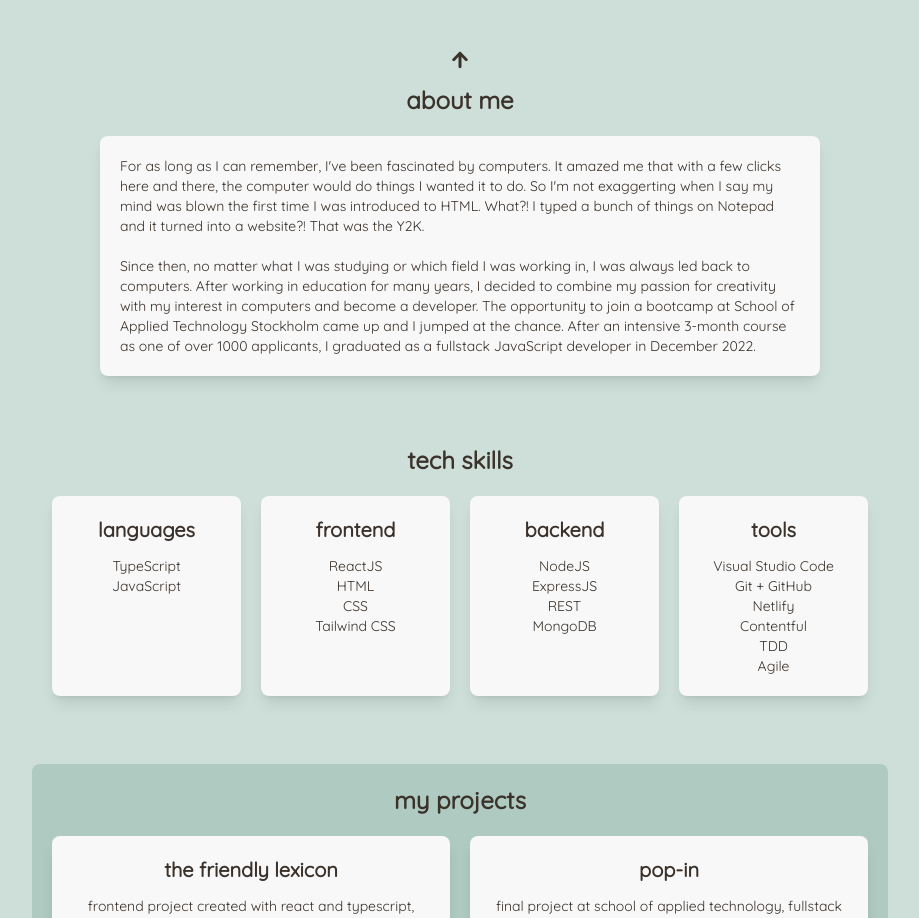
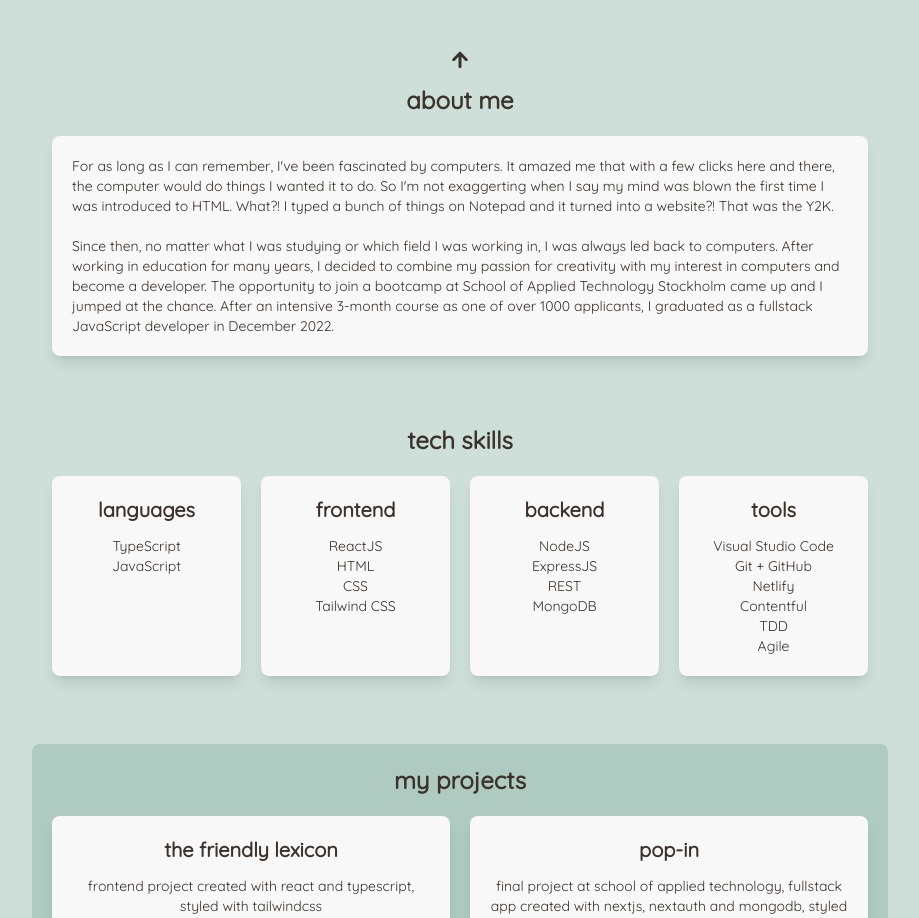
Before and after one commit to claudiacarion/claudiacarion-portfolio, a Next.js app: page / in a window 1280 px wide. Shown: the part 860-1778 px from the top of the page, without its empty margins (180-1099 px from the left). Built offline with nearby package versions, Linux system fonts and the light colour scheme.

Commit message:
width error fixed

```diff
--- a/src/pages/index.tsx
+++ b/src/pages/index.tsx
@@ -48,7 +48,7 @@ export default function Home(): JSX.Element {
           </div>
         <div className="text-center px-5">
         <h2 className=" text-2xl font-bold text-center pb-5">about me</h2>
-        <div className=" bg-five md:mx-12 lg:mx-48 rounded-lg shadow-lg p-5 h-full">
+        <div className=" bg-five md:mx-12 lg:mx-36 rounded-lg shadow-lg p-5 h-full">
         <p className='text-sm text-left md:text-md'>
         For as long as I can remember, I&#39;ve been fascinated by computers.
         It amazed me that with a few clicks here and there, the computer would do things I wanted it to do.
```
